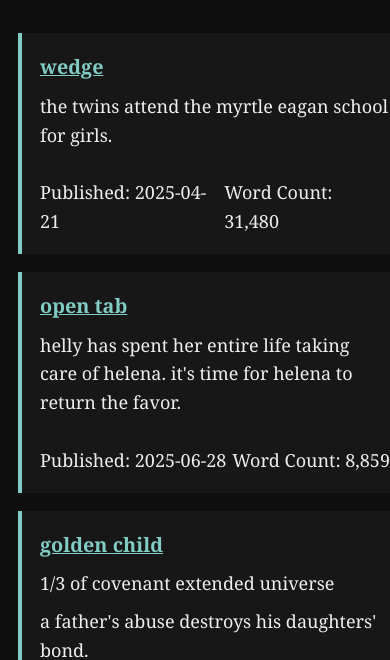
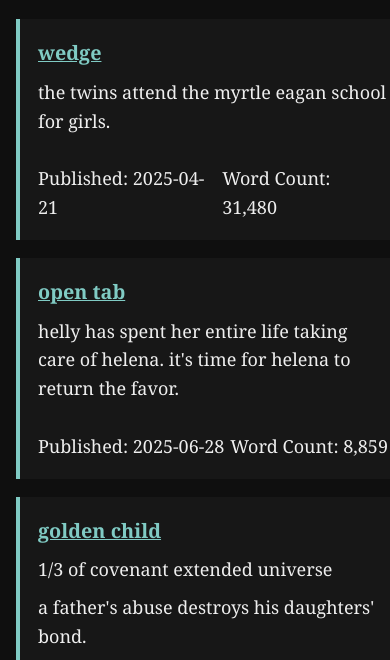
Before and after one commit to insidehelly/insidehelly.github.io, a plain HTML site: page index.html in a window 390 px wide. Shown: the part 196-856 px from the top of the page. Drawn offline with Linux system fonts and the light colour scheme.

Commit message:
Add files via upload

```diff
--- a/reader.css
+++ b/reader.css
@@ -4,7 +4,6 @@
   --text-color: #eeeeee;
   --font-size: 18px;
   --line-height: 1.6;
-  --max-width: 700px;
   --font-family: 'Georgia', serif;
   --link-color: #80cbc4;
 }
@@ -15,9 +14,9 @@ body {
   font-family: var(--font-family);
   font-size: var(--font-size);
   line-height: var(--line-height);
-  margin: 0 auto;
-  padding: 3em 1em 2em 1em;
-  max-width: var(--max-width);
+  margin: 0;
+  padding: 3rem 1.25rem 2rem 1.25rem;
+  width: 100%;
   transition: background 0.3s, color 0.3s;
 }
 
@@ -62,12 +61,10 @@ button, select {
   font-family: var(--font-family);
 }
 
-/* Mobile-specific fix: remove max-width and allow font resizing */
+/* Mobile-specific: drop max-width, keep padding light, respect font-size var */
 @media (max-width: 600px) {
   body {
-    max-width: none;
-    width: 100%;
-    padding: 3em 1em 2em 1em;
+    padding: 2.5rem 1rem 2rem 1rem;
     font-size: var(--font-size);
   }
 
```
